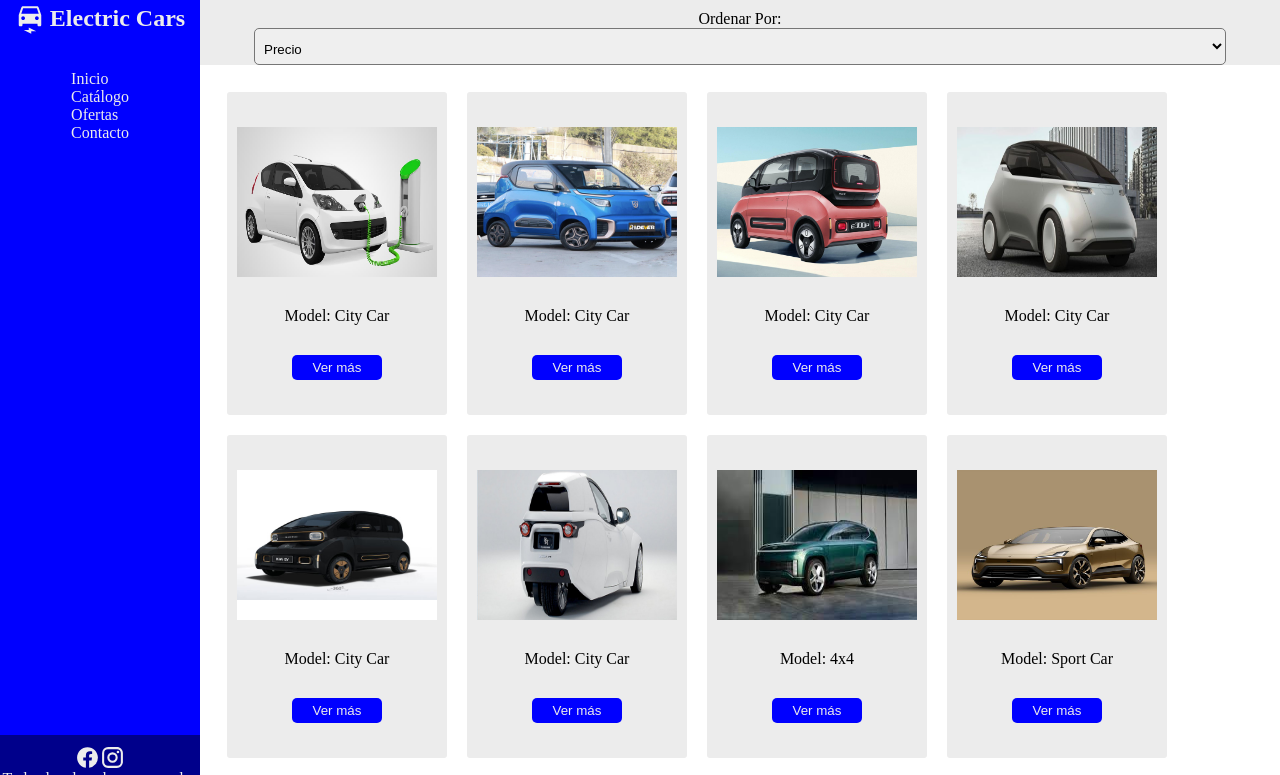
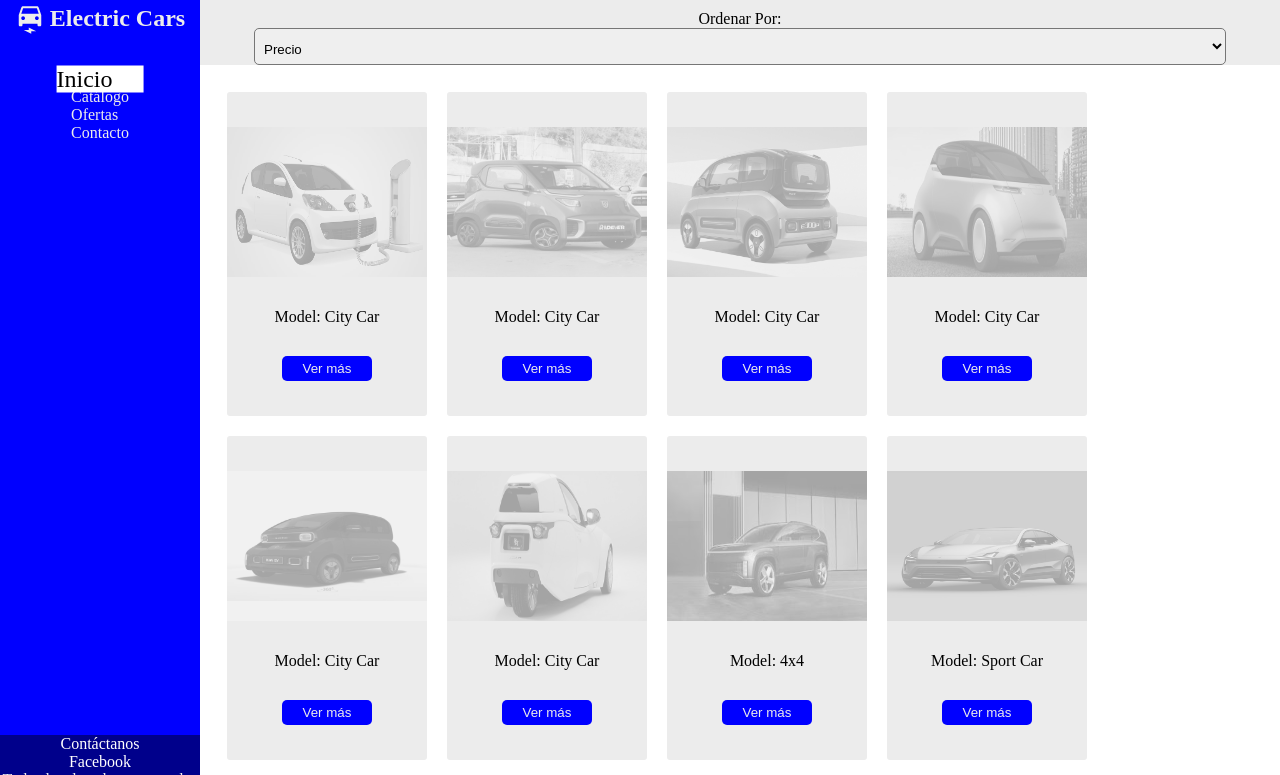
Before and after one commit to gfielstedt/Electric-car-store, a plain HTML site: page index.html in a window 1280 px wide. In both pictures the pointer is over the item "Inicio". Shown: the top 775 px of the page. Drawn offline with Linux system fonts and the light colour scheme.

Commit message:
up electric car animado

```diff
--- a/assets/css/style.css
+++ b/assets/css/style.css
@@ -32,6 +32,13 @@
 }
 .nav-section > ul {
   display: none;
+}
+.nav-section > ul li:hover {
+  background-color: white;
+  color: black;
+  cursor: pointer;
+  transform: scale(1.5);
+  transition: all 1s steps(300);
 }
 .filters-section {
   grid-area: filters;
@@ -71,16 +78,30 @@
   flex-direction: column;
   align-items: center;
   background-color: #ececec;
-  width: 220px;
   height: fit-content;
   padding: 35px 0;
   gap: 30px;
   border-radius: 3px;
+  transition: all 10s step-start;
+}
+.main-section > .cards-container > .card :hover {
+  transform: scale(1.15);
+  margin-top: 5px;
+  margin-bottom: 5px;
+  border-radius: 10px;
 }
 .main-section > .cards-container > .card > img {
   width: 200px;
   height: 150px;
+  margin-bottom: 1px;
+  filter: grayscale(100%);
+  opacity: 0.3;
 }
+.main-section > .cards-container > .card > img:hover {
+  filter: grayscale(0);
+  opacity: 0.9;
+}
+
 .main-section > .cards-container > .card > button {
   width: 90px;
   height: 25px;
@@ -89,6 +110,12 @@
   border: none;
   border-radius: 5px;
 }
+.main-section > .cards-container > .card > button:hover {
+  background-color: black;
+  color: aqua;
+  cursor: pointer;
+}
+
 .main-section > .navigation {
   display: flex;
 }
@@ -98,6 +125,13 @@
   background-color: #ececec;
   color: blue;
   border: none;
+}
+.main-section > .navigation > button:hover {
+  background-color: black;
+  color: aqua;
+  border-radius: 30px;
+  cursor: pointer;
+  transform: scale(1.2);
 }
 
 .foot-section {
@@ -110,11 +144,12 @@
 }
 .foot-section > .foot {
   display: flex;
-  justify-content: center;
+  flex-direction: column;
+  text-align: center;
 }
-.foot-section > .foot > img {
-  width: 25px;
-  padding-top: 10px;
+.foot-section > .foot > a {
+  text-decoration: none;
+  color: white;
 }
 
 @media (min-width: 576px) {
--- a/index.html
+++ b/index.html
@@ -13,11 +13,11 @@
         <nav class="nav-section">
             <div class="logo-container">
 
-                <img class="logo" src="./assets/css/car.svg" alt="logo auto electrico">
+                <img class="logo" src="./assets/svg/car.svg" alt="logo auto electrico">
                 <h1>Electric Cars</h1>
             </div>
             <div class="menu">
-                <img src="./assets/css/menu.svg" alt="">
+                <img src="./assets/svg/menu.svg" alt="">
             </div>
             <ul>
                 <li>Inicio</li>
@@ -109,8 +109,8 @@
         </main>
         <footer class="foot-section">
             <div class="foot">
-                <img src="./assets/css/facebebook.svg" alt="logo-facebook">
-                <img src="./assets/css/ig.svg" alt="logo-intagram">
+                <a href="mailto:gfielstedt@gmail.com">Contáctanos</a>
+                <a href="https://www.facebook.com/electriccars">Facebook</a>
             </div>
             <span>Todos los derechos reservados</span>
         </footer>
```
Also changed, not shown: assets/svg/car.svg (renamed from assets/css/car.svg), assets/svg/facebebook.svg (renamed from assets/css/facebebook.svg), assets/svg/ig.svg (renamed from assets/css/ig.svg), assets/svg/menu.svg (renamed from assets/css/menu.svg).
